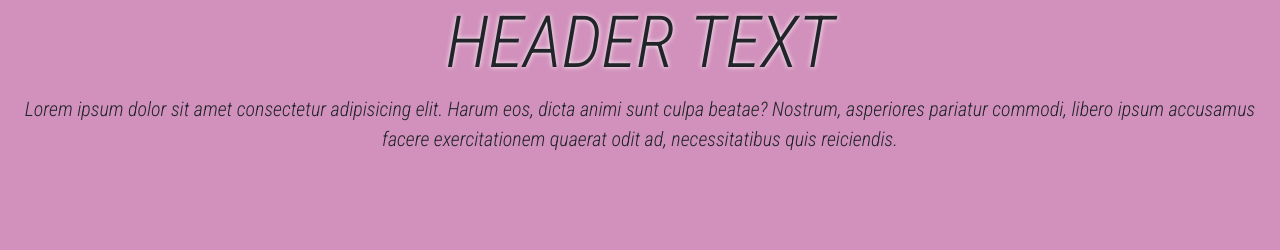
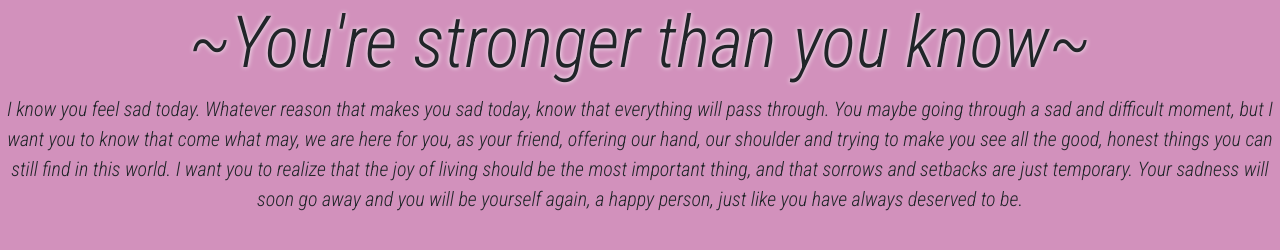
Before and after one commit to JpatX/Message_2, a plain HTML site: page index.html in a window 1280 px wide. Drawn offline with nearby package versions, Linux system fonts and the light colour scheme.

Commit message:
Update index.html

```diff
--- a/index.html
+++ b/index.html
@@ -4,7 +4,7 @@
     <meta charset="UTF-8">
     <meta http-equiv="X-UA-Compatible" content="IE=edge">
     <meta name="viewport" content="width=device-width, initial-scale=1.0">
-    <title>Message 2 Example</title>
+    <title>Open me if u feel sad</title>
     <link href="https://cdn.jsdelivr.net/npm/bootstrap@5.0.2/dist/css/bootstrap.min.css" rel="stylesheet" integrity="sha384-EVSTQN3/azprG1Anm3QDgpJLIm9Nao0Yz1ztcQTwFspd3yD65VohhpuuCOmLASjC" crossorigin="anonymous">
     <style>
         @import url('https://fonts.googleapis.com/css2?family=Roboto+Condensed:ital,wght@1,300&display=swap');
@@ -21,8 +21,12 @@
     </style>
 </head>
 <body>
-    <h1 class="display-2">HEADER TEXT</h1>
-    <p class="lead">Lorem ipsum dolor sit amet consectetur adipisicing elit. Harum eos, dicta animi sunt culpa beatae? Nostrum, asperiores pariatur commodi, libero ipsum accusamus facere exercitationem quaerat odit ad, necessitatibus quis reiciendis.</p>
+    <h1 class="display-2">~You're stronger than you know~</h1>
+    <p class="lead">I know you feel sad today. Whatever reason that makes you sad today, know that everything will pass through.
+
+You maybe going through a sad and difficult moment, but I want you to know that come what may, we are here for you, as your friend, offering our hand, our shoulder and trying to make you see all the good, honest things you can still find in this world. I want you to realize that the joy of living should be the most important thing, and that sorrows and setbacks are just temporary.
+
+Your sadness will soon go away and you will be yourself again, a happy person, just like you have always deserved to be. </p>
 
 
 
```
